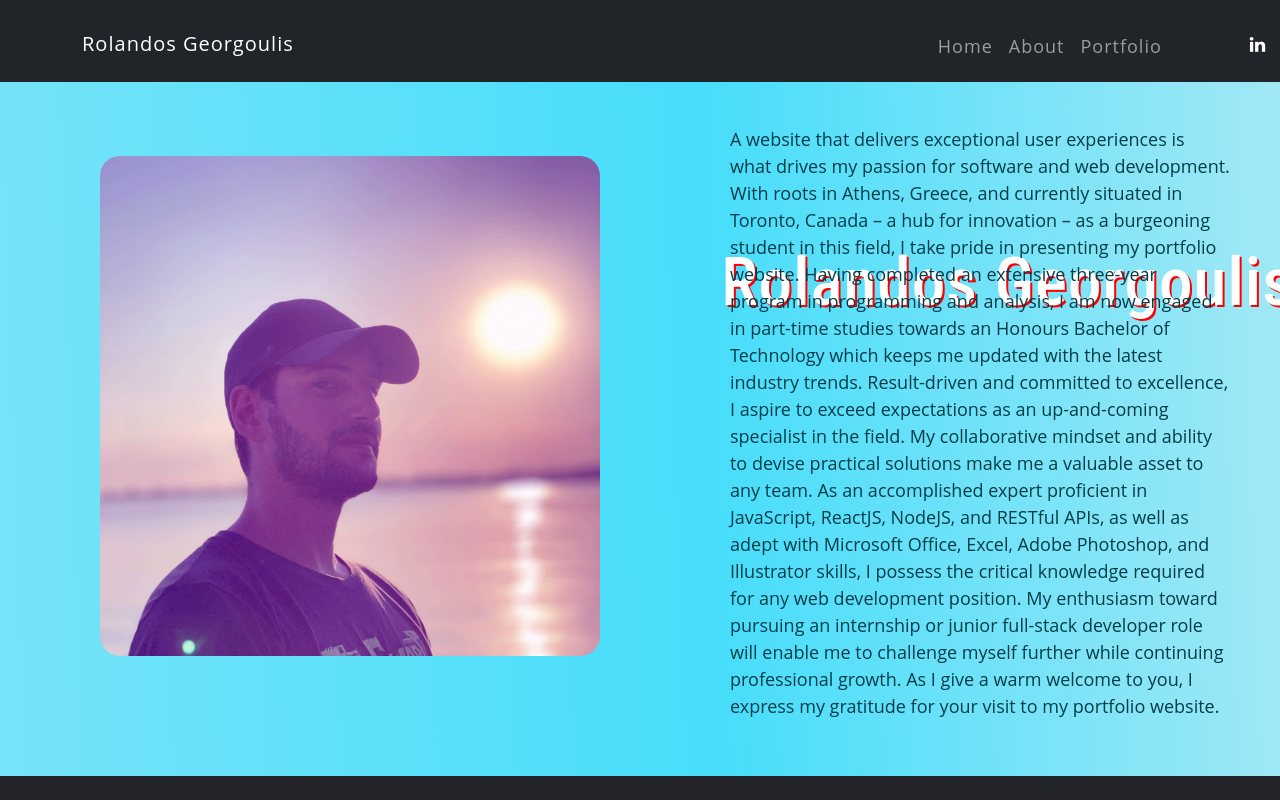
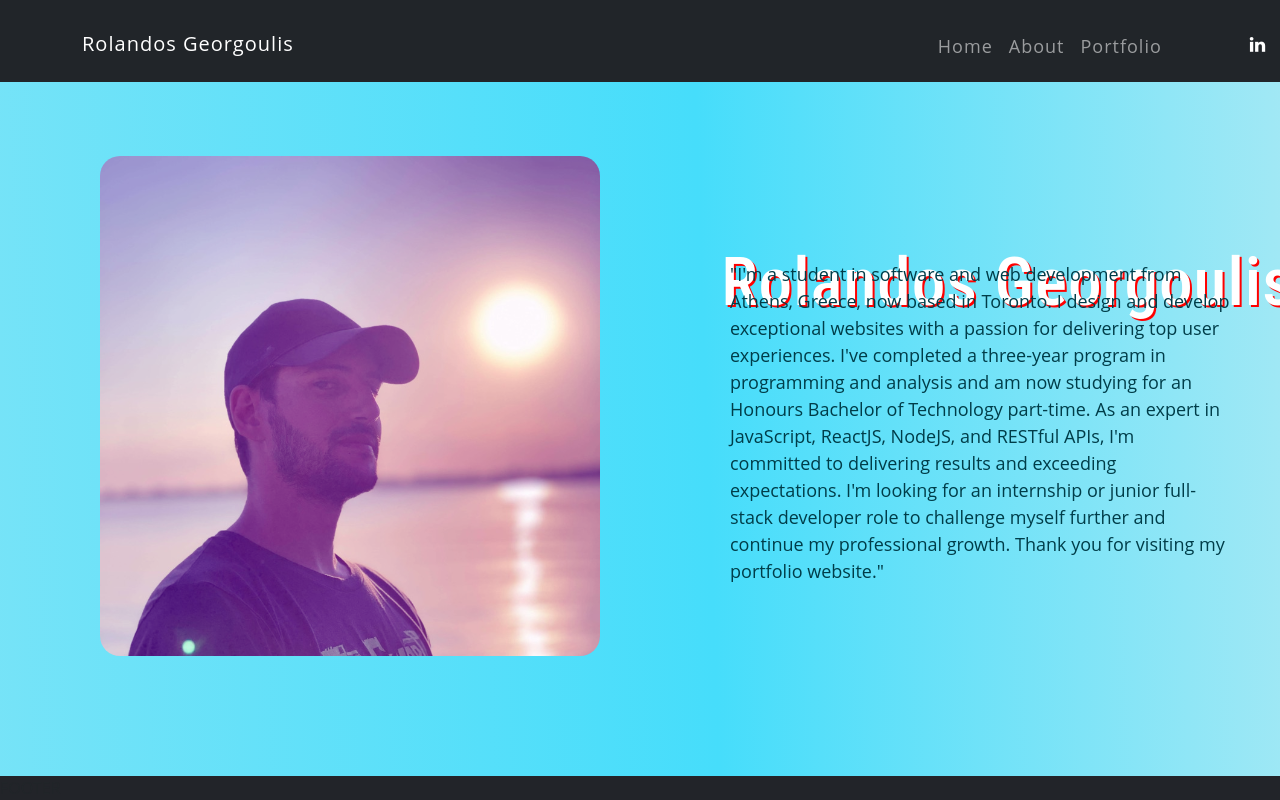
Before and after one commit to RolandosG/portfolioSite, a React (Create React App) app: page /About in a window 1280 px wide. Built offline with nearby package versions, Linux system fonts and the light colour scheme.

Commit message:
Update About.js

```diff
--- a/src/components/About.js
+++ b/src/components/About.js
@@ -47,11 +47,7 @@ animation: 'section-animation 10s ease infinite'}}></div>
     </div>
   </div>
   <div class="slideRight" style={{marginTop:"400px", marginRight: "0px", textAlign: "left", color: '#003d49'}}>
-    A website that delivers exceptional user experiences is what drives my passion for software and web development. With roots in Athens, Greece, and currently situated in Toronto, Canada – a hub for innovation – as a burgeoning student in this field, I take pride in presenting my portfolio website. Having completed an extensive three-year program in programming and analysis, I am now engaged in part-time studies towards an Honours Bachelor of Technology which keeps me updated with the latest industry trends. Result-driven and committed to excellence, I aspire to exceed expectations as an up-and-coming specialist in the field.
-
-My collaborative mindset and ability to devise practical solutions make me a valuable asset to any team. As an accomplished expert proficient in JavaScript, ReactJS, NodeJS, and RESTful APIs, as well as adept with Microsoft Office, Excel, Adobe Photoshop, and Illustrator skills, I possess the critical knowledge required for any web development position. My enthusiasm toward pursuing an internship or junior full-stack developer role will enable me to challenge myself further while continuing professional growth.
-
-As I give a warm welcome to you, I express my gratitude for your visit to my portfolio website.
+    "I'm a student in software and web development from Athens, Greece, now based in Toronto. I design and develop exceptional websites with a passion for delivering top user experiences. I've completed a three-year program in programming and analysis and am now studying for an Honours Bachelor of Technology part-time. As an expert in JavaScript, ReactJS, NodeJS, and RESTful APIs, I'm committed to delivering results and exceeding expectations. I'm looking for an internship or junior full-stack developer role to challenge myself further and continue my professional growth. Thank you for visiting my portfolio website."
     <br /><br></br>
 
   </div>
```
